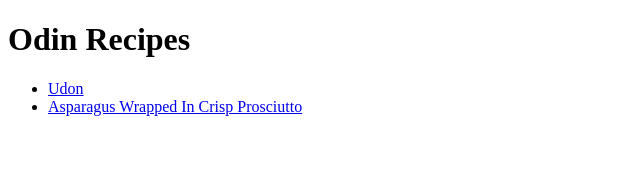
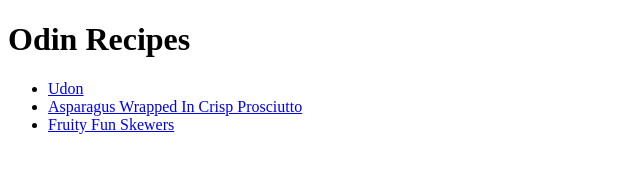
Before and after one commit to CloudKai24/odin-recipes, a plain HTML site: page index.html in a window 1280 px wide. Shown: the whole page, without its empty margins (0-640 px from the left). Drawn offline with Linux system fonts and the light colour scheme.

Commit message:
THIRD RECIPE ADDED

```diff
--- a/index.html
+++ b/index.html
@@ -11,7 +11,8 @@
     <ul>
     <li><a href="./recipes/udon.html">Udon</a></li>
     <li><a href="./recipes/asparagus.html">Asparagus Wrapped In Crisp Prosciutto</a></li>
-    </ul>
+    <li><a href="./recipes/fruit.html">Fruity Fun Skewers</a></li>
+</ul>
 
 
 </body>
```
